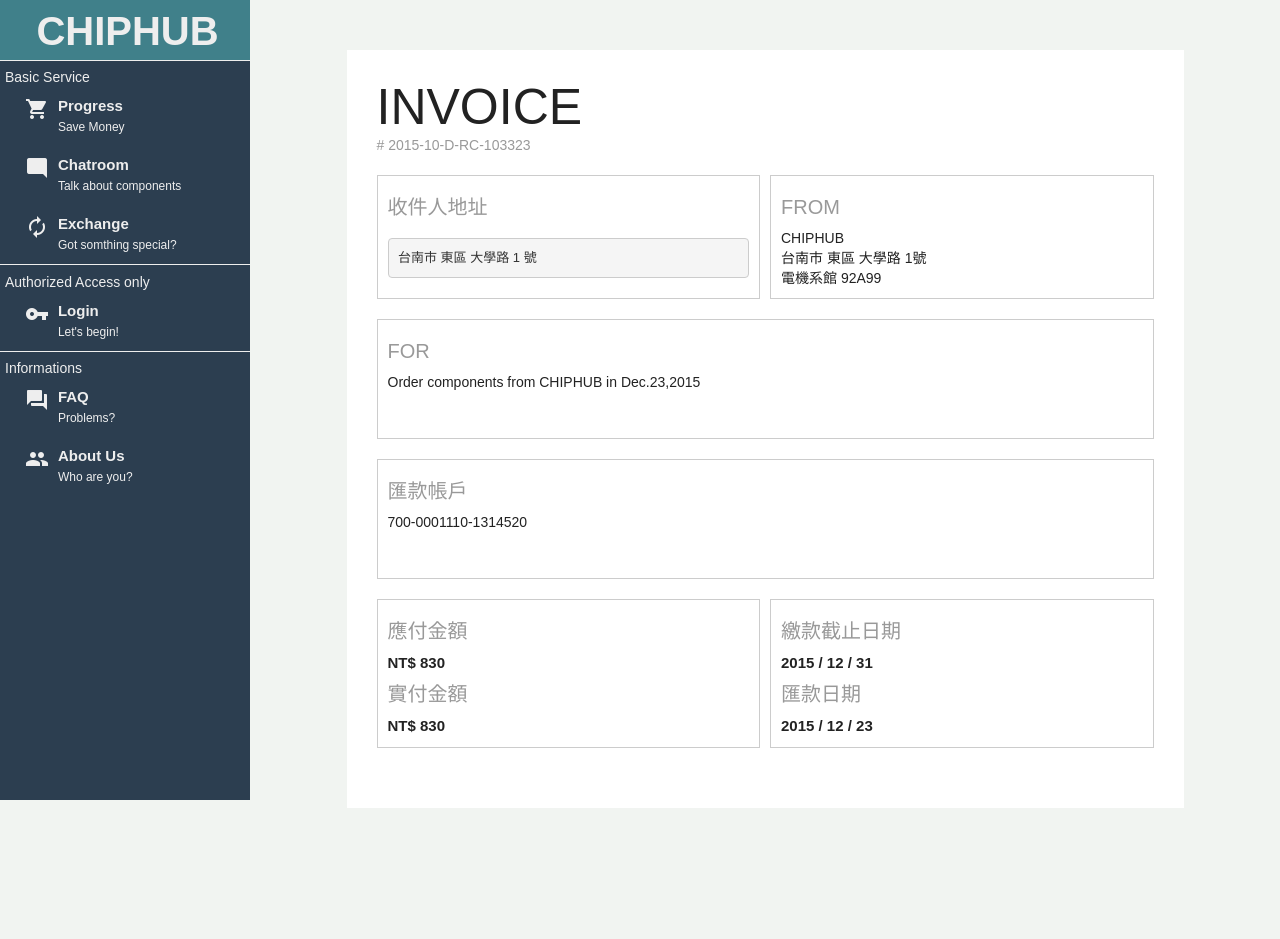
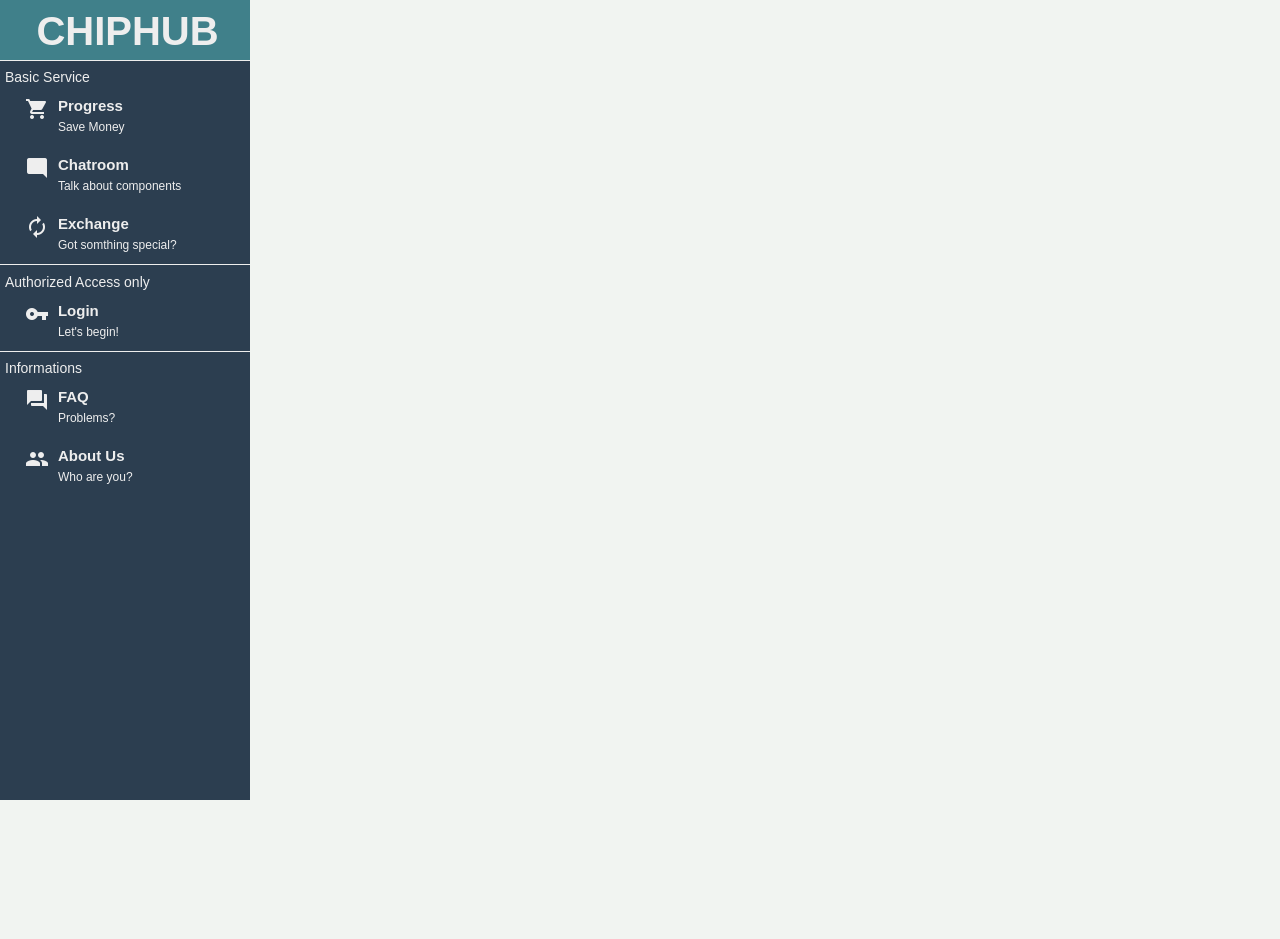
Before and after one commit to sonicyang/chiphub, a Django app: page /list_order/ in a window 1280 px wide. After the commit the page ends 800 px from the top, so only its background shows below. Run offline with Django 3.2, Linux system fonts and the light colour scheme; data that the repository does not hold is empty; some libraries are stand-ins or nearby versions.

Commit message:
Checkout anarchih's list_order page

```diff
--- a/templates/list_order.html
+++ b/templates/list_order.html
@@ -10,66 +10,39 @@
 {% endblock %}
 
 {% block content %}
-<div class="invoice">
-  <h1>Invoice</h1>
-  <div class="invoice-id"># 2015-10-D-RC-103323</div>
-
-  <div class="grid group invoice-parties invoice-grid">
-
-    <div class="grid-1-2">
-      <div class="invoice-module">
-        <h3>收件人地址</h3>
-        <pre>台南市 東區 大學路 1 號</pre>
-      </div>
+    <div id="order-list">
+        <!--<div class="order">-->
+            <!--<div class="container-fluid">-->
+                <!--<h2 class="order-time">2015/12/31</h2>-->
+                <!--<div class="row">-->
+                    <!--<div class="col-md-4 info-item">-->
+                        <!--<label class="control-label">-->
+                            <!--寄出日期:-->
+                        <!--</label>-->
+                        <!--<label class="control-label output" type="sent_date"></label>-->
+                    <!--</div>-->
+                    <!--<div class="col-md-8 info-item">-->
+                        <!--<label class="control-label">-->
+                            <!--寄送地址:-->
+                        <!--</label>-->
+                        <!--<label class="control-label output" type="shipping_address"></label>-->
+                    <!--</div>-->
+                <!--</div>-->
+                <!--<div class="row">-->
+                    <!--<div class="col-md-4 info-item">-->
+                        <!--<label class="control-label">-->
+                            <!--付款日期:-->
+                        <!--</label>-->
+                        <!--<label class="control-label output" type="paid_date"></label>-->
+                    <!--</div>-->
+                    <!--<div class="col-md-8 info-item">-->
+                        <!--<label class="control-label">-->
+                            <!--匯款帳戶:-->
+                        <!--</label>-->
+                        <!--<label class="control-label output" type="paid_account"></label>-->
+                    <!--</div>-->
+                <!--</div>-->
+            <!--</div>-->
+        <!--</div>-->
     </div>
-
-    <div class="grid-1-2">
-      <div class="invoice-module">
-        <h3>From</h3>
-        CHIPHUB<br>
-        台南市 東區 大學路 1號<br>
-        電機系館  92A99
-      </div>
-    </div>
-  </div>
-
-  <div class="grid group invoice-paid-details invoice-grid">
-    <div class="grid-1-1">
-      <div class="invoice-module">
-        <h3>For</h3>
-        <div class="invoice-for">
-          Order components from CHIPHUB in Dec.23,2015
-        </div>
-      </div>
-    </div>
-  </div>
-  <div class="grid group invoice-paid-details invoice-grid">
-    <div class="grid-1-1">
-      <div class="invoice-module">
-        <h3>匯款帳戶</h3>
-        <div class="invoice-for">
-          700-0001110-1314520
-        </div>
-      </div>
-    </div>
-  </div>
-  <div class="grid group invoice-details invoice-grid">
-    <div class="grid-1-2">
-      <div class="invoice-module">
-        <h3>應付金額</h3>
-        <div class="amount-due-amount">NT$ 830</div>
-        <h3>實付金額</h3>
-        <div class="amount-due-amount">NT$ 830</div>
-      </div>
-    </div>
-    <div class="grid-1-2">
-      <div class="invoice-module">
-        <h3>繳款截止日期</h3>
-        <div class="due-date-date">2015 / 12 / 31</div>
-        <h3>匯款日期</h3>
-        <div class="due-date-date">2015 / 12 / 23</div>
-      </div>
-    </div>
-  </div>
-</div>
 {% endblock %}
```
